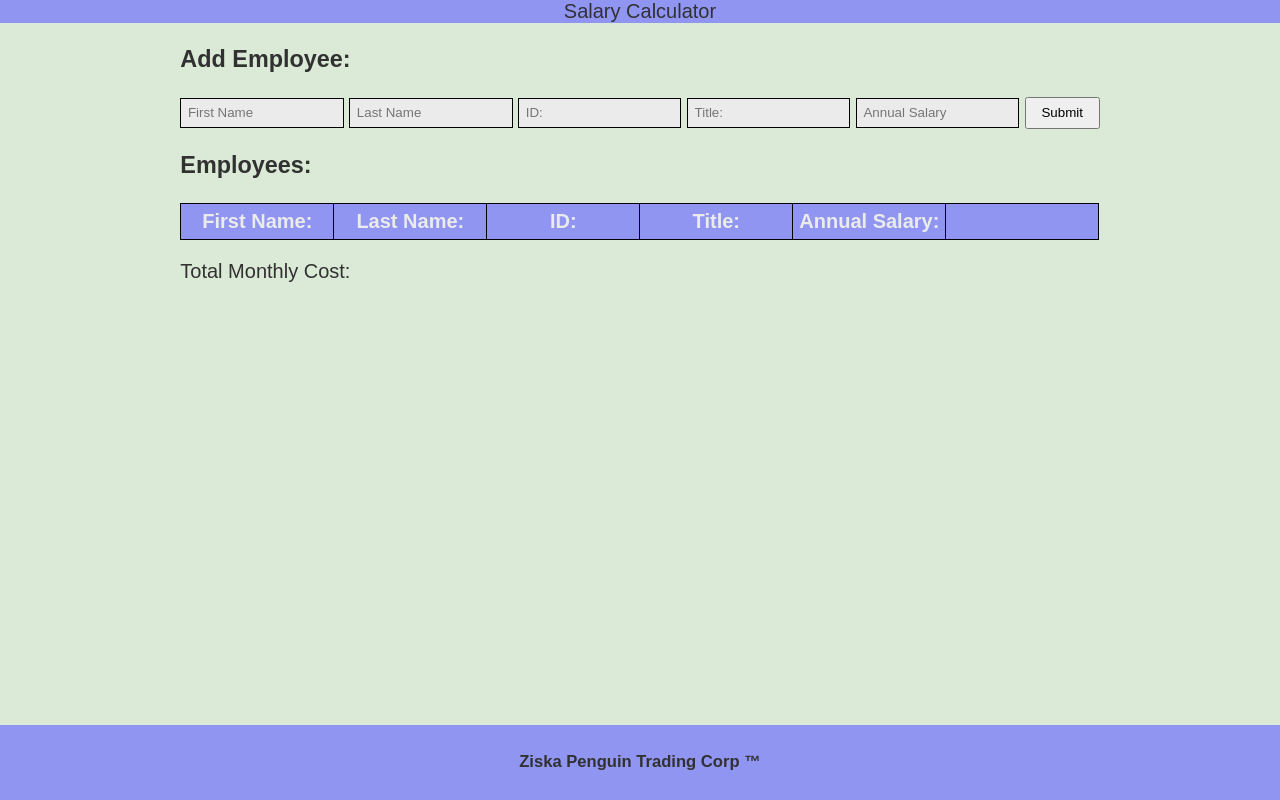
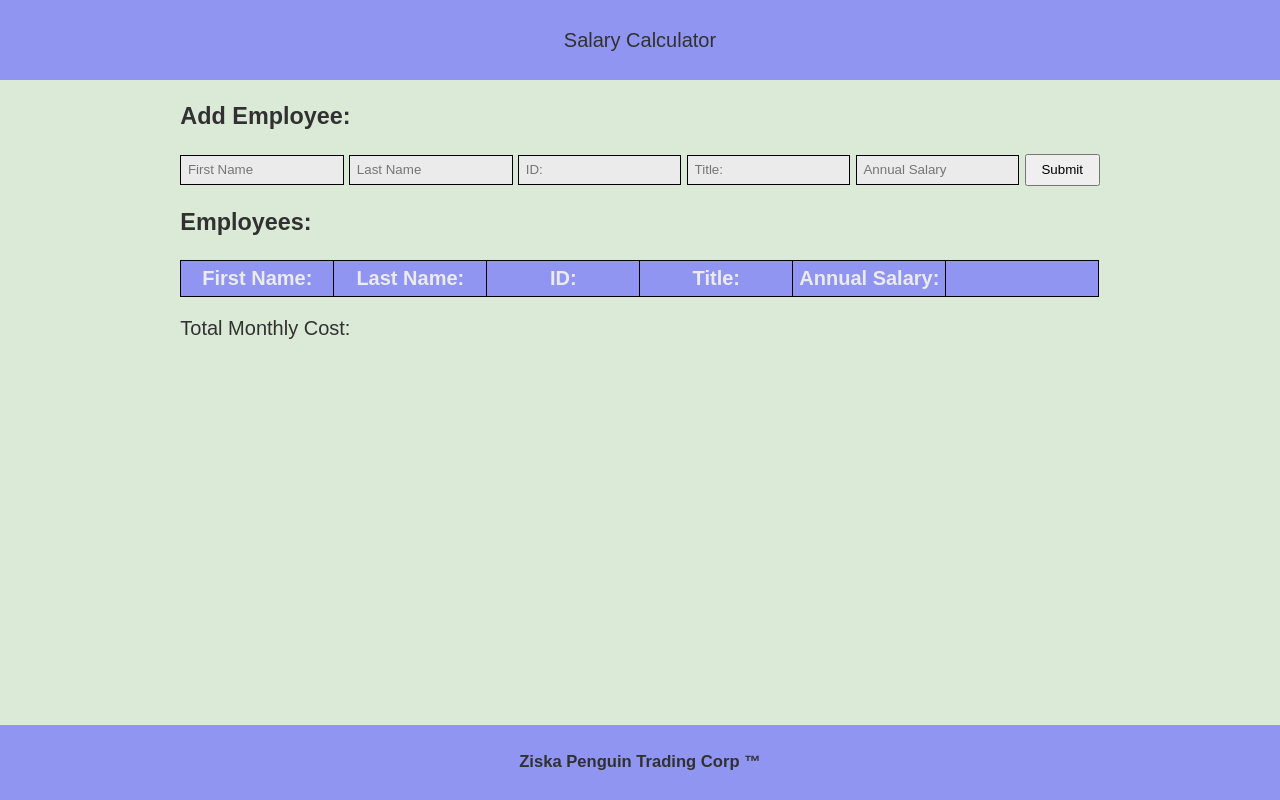
Before and after one commit to Alexander-Ruziska/weekend-js-salary-calculator, a plain HTML site: page index.html in a window 1280 px wide. Drawn offline with Linux system fonts and the light colour scheme.

Commit message:
Finished-Real

```diff
--- a/style.css
+++ b/style.css
@@ -17,7 +17,7 @@ body {
     flex-direction: column;
   }
   header {
-    flex-basis: em; /* increased height */
+    flex-basis: 4em; /* increased height */
     background-color: #9095f2;
     text-align: center;
     width: 100%; /* added to make the header span the whole window */
```
